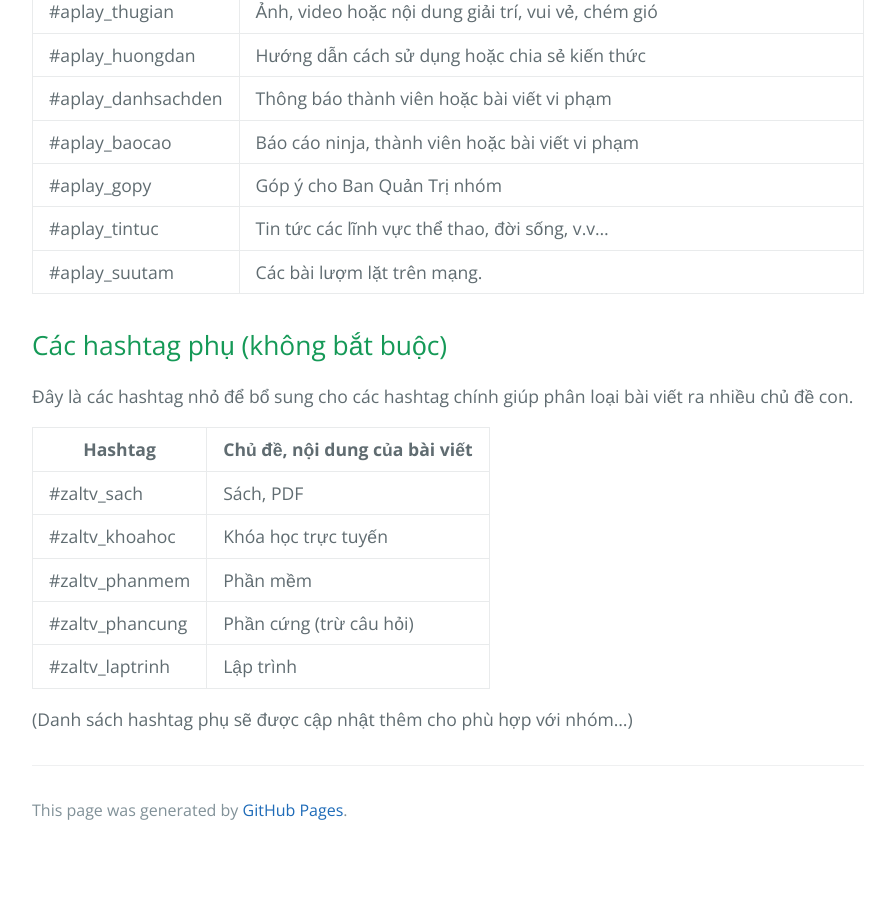
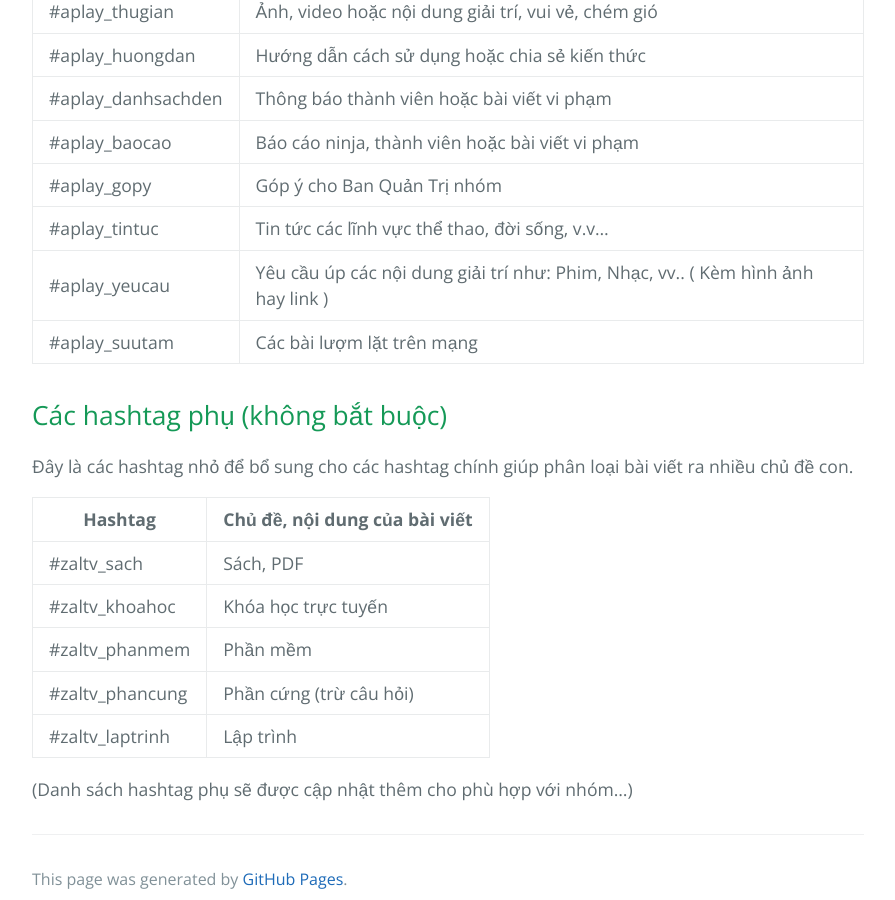
Before and after one commit to huuvinhvn/aplay, a Jekyll site: the page built from hashtags.md, in a window 1280 px wide and 900 px high, scrolled down 1307 px. Shown: the whole window, without its empty margins (192-1087 px from the left). Built offline with Jekyll 4.4.1, drawn with Linux system fonts in a browser that asks for light colours; our own code applies the rules of GitHub Pages for plain Markdown files; before the commit the page ends 2161 px from its top, so only the background shows below that.

Commit message:
Update hashtags.md

```diff
--- a/hashtags.md
+++ b/hashtags.md
@@ -26,7 +26,8 @@ Nhằm mục đích phân loại nội dung cũng như giúp các bạn dễ dà
 | #aplay_baocao     | Báo cáo ninja, thành viên hoặc bài viết vi phạm  |
 | #aplay_gopy       | Góp ý cho Ban Quản Trị nhóm                      |
 | #aplay_tintuc     | Tin tức các lĩnh vực thể thao, đời sống, v.v...                                |
-| #aplay_suutam     | Các bài lượm lặt trên mạng.
+| #aplay_yeucau     | Yêu cầu úp các nội dung giải trí như: Phim, Nhạc, vv.. ( Kèm hình ảnh hay link )      |
+| #aplay_suutam     | Các bài lượm lặt trên mạng                        |
 
 ## Các hashtag phụ (không bắt buộc)
 
```
